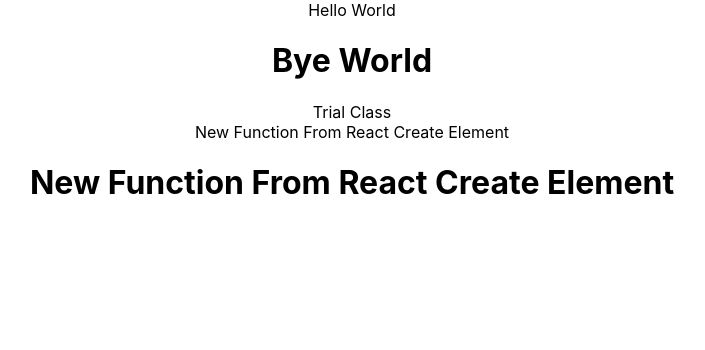
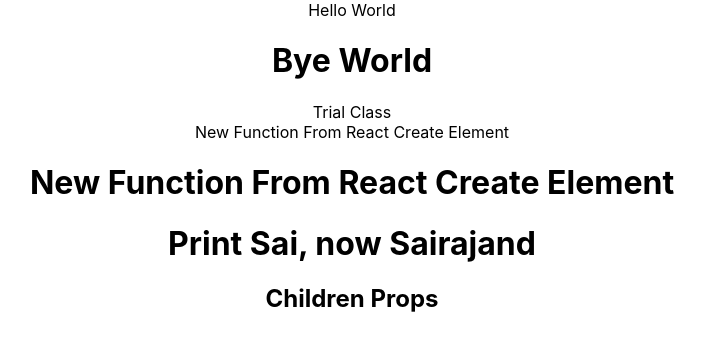
Before and after one commit to TartejBrothers/Learning-React, a React (Create React App) app: page / in a window 1280 px wide. Shown: the top 350 px of the page, without its empty margins (288-993 px from the left). Built offline with nearby package versions, Linux system fonts and the light colour scheme.

Commit message:
Props using Functions

```diff
--- a/src/App.js
+++ b/src/App.js
@@ -1,6 +1,7 @@
 import "./App.css";
 import { Hello, Hellonew } from "./components/hello.jsx";
 import Trial from "./components/class.jsx";
+import PrintFunc from "./components/props.jsx";
 import { Trialnew, TrialFunc } from "./components/createreact.jsx";
 function App() {
   return (
@@ -10,6 +11,9 @@
       <Trial />
       <Trialnew />
       <TrialFunc />
+      <PrintFunc name="Sai" newname="Sairaj">
+        <h2>Children Props</h2>
+      </PrintFunc>
     </div>
   );
 }
--- /dev/null
+++ b/src/components/props.jsx
@@ -0,0 +1,12 @@
+const PrintFunc = (props) => {
+  return (
+    <div>
+      <h1>
+        Print {props.name}, now {props.newname}
+        and
+      </h1>
+      {props.children}
+    </div>
+  );
+};
+export default PrintFunc;
```
